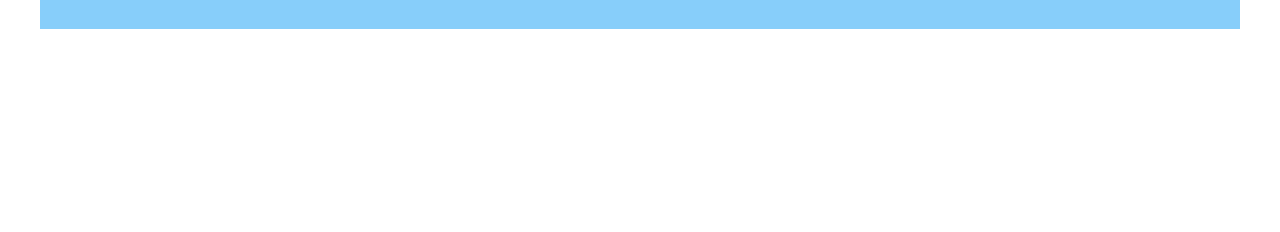
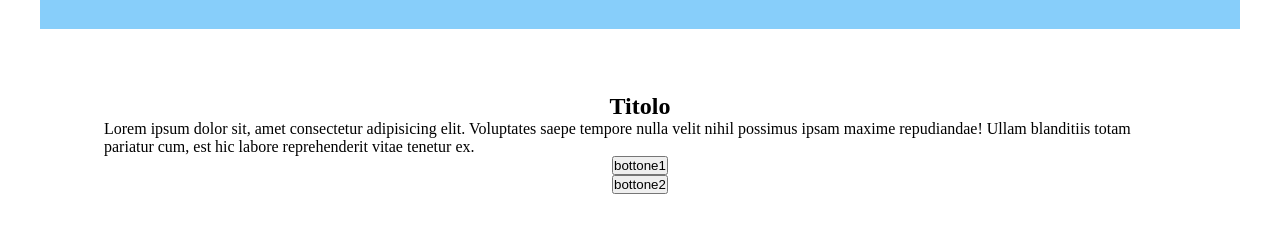
Before and after one commit to MarcoMpensabene/htmlcss-struttura-discord, a plain HTML site: page index.html in a window 1280 px wide. Shown: the part 54-286 px from the top of the page. Drawn offline with Linux system fonts and the light colour scheme.

Commit message:
working on jumbotron

```diff
--- a/index.html
+++ b/index.html
@@ -20,8 +20,11 @@
             <button>Accedi</button>
         </nav>
 
-        <section>
-
+        <section class="jumbotron">
+            <h1>Titolo</h1>
+            <p>Lorem ipsum dolor sit, amet consectetur adipisicing elit. Voluptates saepe tempore nulla velit nihil possimus ipsam maxime repudiandae! Ullam blanditiis totam pariatur cum, est hic labore reprehenderit vitae tenetur ex.</p>
+            <button>bottone1</button>
+            <button>bottone2</button>
         </section>
     </header>
 
--- a/style/style.css
+++ b/style/style.css
@@ -20,3 +20,16 @@ body{
 a{
     margin-right: 1.5rem;
 }
+
+.jumbotron{
+    display: flex;
+    flex-direction: column;
+    align-items: center;
+    justify-content: space-around;
+    padding: 4rem;
+
+}
+
+button{
+    display: inline-block;
+}
```
